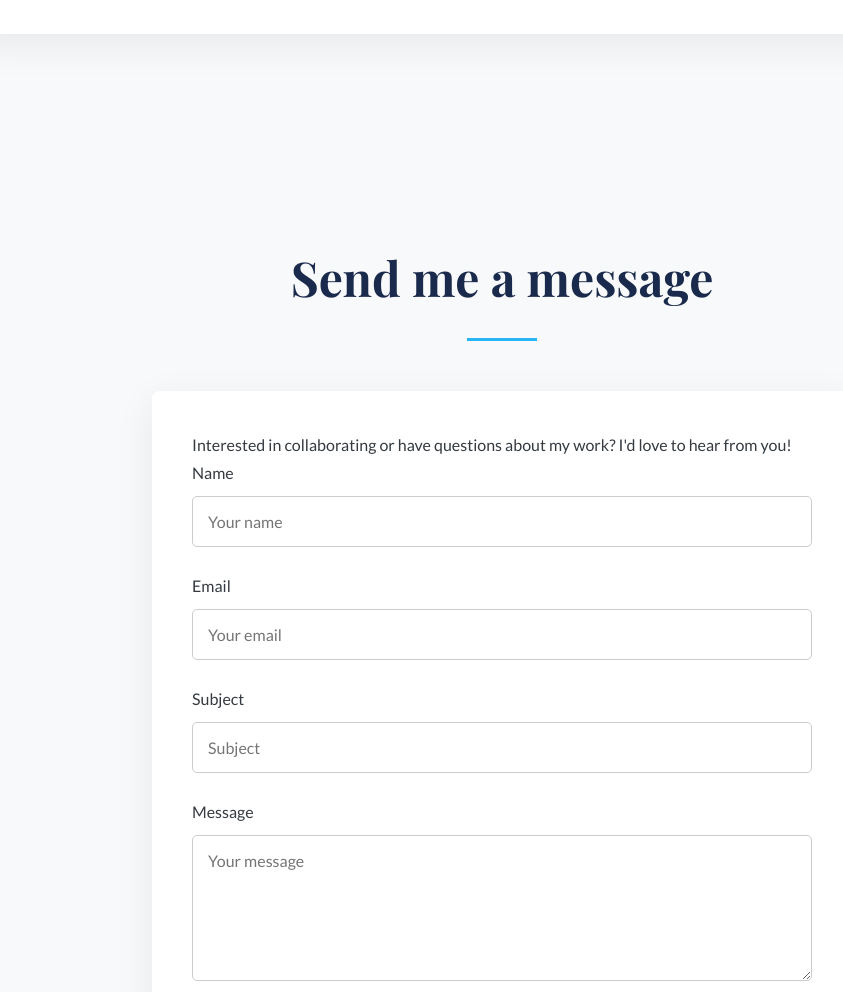
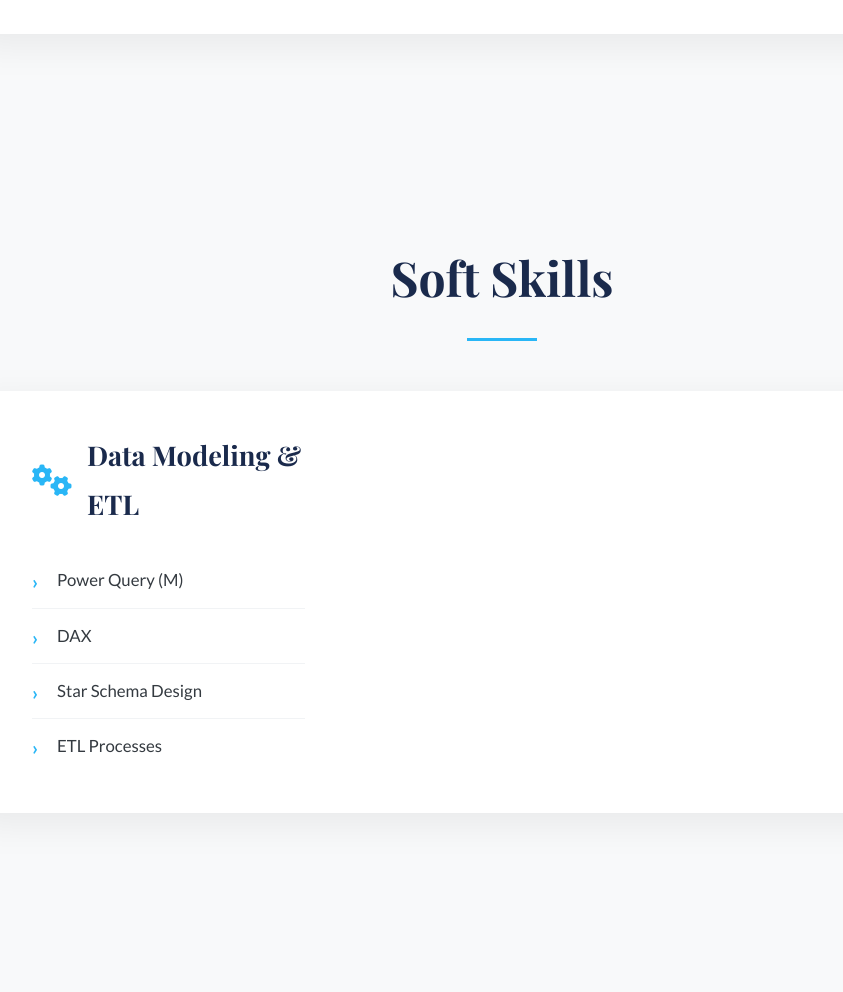
Before and after one commit to Owodunnialaba/Owodunnialaba.github.io, a plain HTML site: page index.html in a window 1280 px wide. Shown: the part 3820-4812 px from the top of the page, without its empty margins (138-981 px from the left). Drawn offline with nearby package versions, Linux system fonts and the light colour scheme.

Commit message:
Update index.html

```diff
--- a/index.html
+++ b/index.html
@@ -200,6 +200,31 @@
     </div>
 </section>
 
+<!-- SKILLS SECTION -->
+<section id="skills" class="section">
+    <div class="container">
+        <h2>Soft Skills</h2>
+        <div class="skills-table">
+
+
+            <!-- Column 3: Data Modeling & ETL -->
+            <div class="skill-column">
+                <div class="skill-header">
+                    <i class="fas fa-cogs"></i>
+                    <h3>Data Modeling & ETL</h3>
+                </div>
+                <ul class="skill-list">
+                    <li>Power Query (M)</li>
+                    <li>DAX</li>
+                    <li>Star Schema Design</li>
+                    <li>ETL Processes</li>
+                </ul>
+            </div>
+
+        </div>
+    </div>
+</section>
+
 <!-- CONTACT FORM SECTION -->
 <section id="contact" class="section">
     <div class="container">
```
